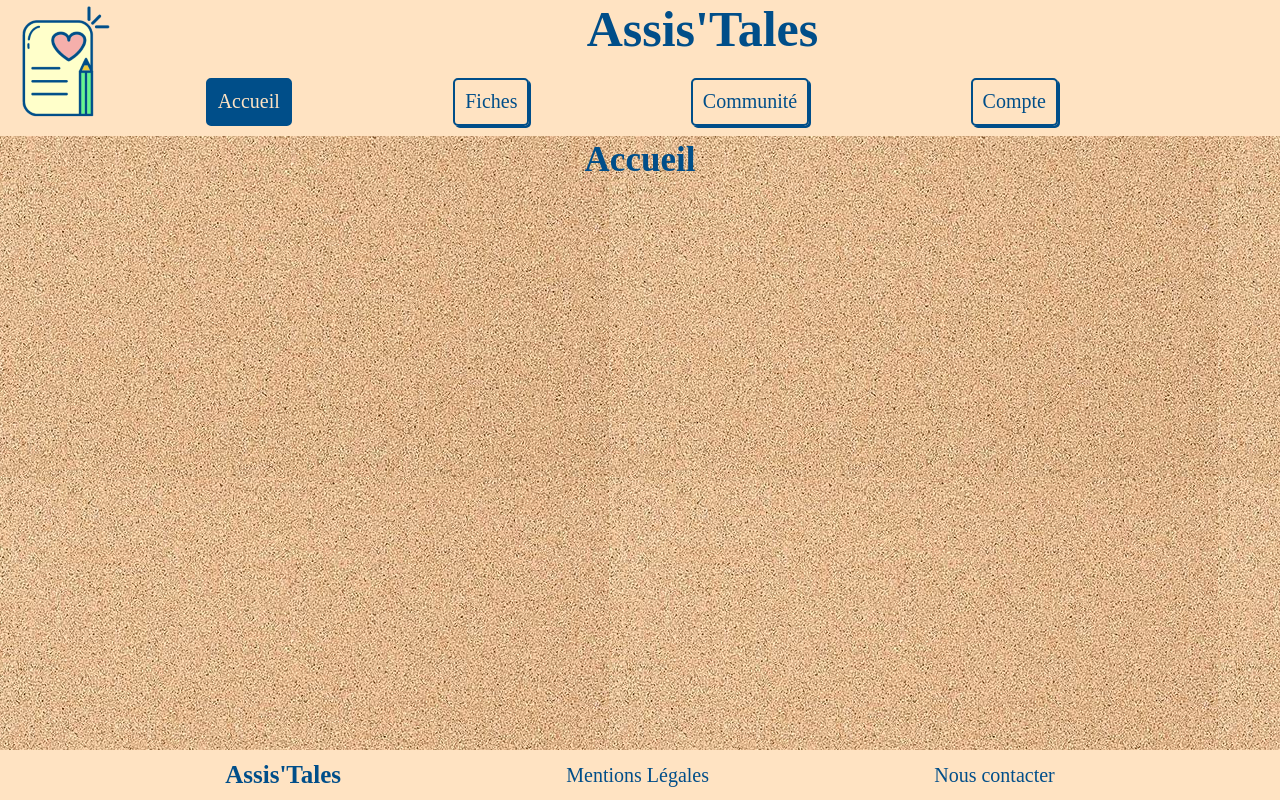
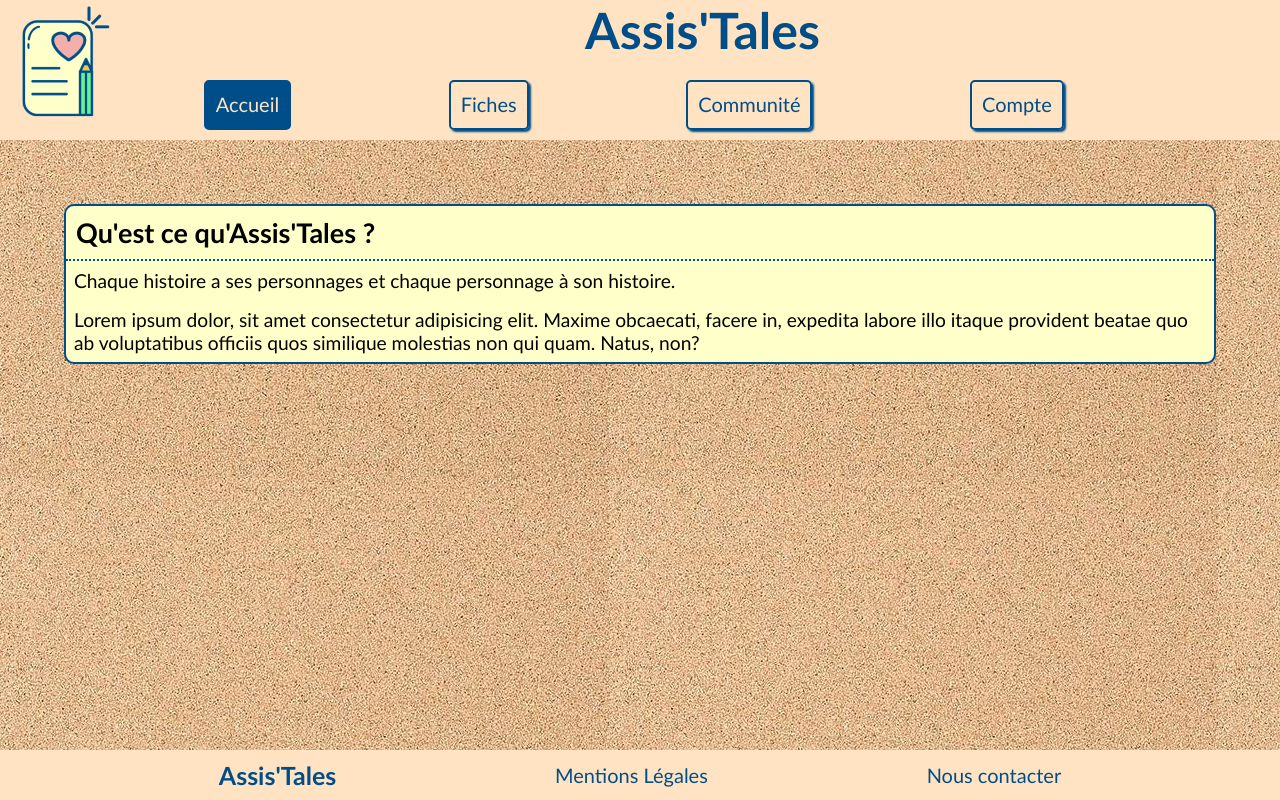
Before and after one commit to jessica-ang/fil-rouge, a plain HTML site: page rea1/index.html in a window 1280 px wide. Drawn offline with Linux system fonts and the light colour scheme.

Commit message:
modif de index.htm et styles.css (ajout de section et article)

```diff
--- a/rea1/index.html
+++ b/rea1/index.html
@@ -25,8 +25,12 @@
         </nav>
     </header>
     <section>
-        <h3>Accueil</h3>
-
+        <!--<h3>Accueil</h3>-->
+        <article>
+            <h4>Qu'est ce qu'Assis'Tales ?</h4>
+            <p>Chaque histoire a ses personnages et chaque personnage à son histoire.</p>
+            <p>Lorem ipsum dolor, sit amet consectetur adipisicing elit. Maxime obcaecati, facere in, expedita labore illo itaque provident beatae quo ab voluptatibus officiis quos similique molestias non qui quam. Natus, non?</p>
+        </article>
     </section>
     <footer>
         <p>Assis'Tales</p>
--- a/rea1/styles.css
+++ b/rea1/styles.css
@@ -1,6 +1,7 @@
 * {
     margin: 0;
     padding: 0;
+    font-family: 'Trebuchet MS', 'Lucida Sans Unicode', 'Lucida Grande', 'Lucida Sans', Arial, sans-serif;
 }
 
 body {
@@ -64,7 +65,7 @@ nav a {
     text-decoration: none;
     font-size: 20px;
     border: solid 2px #004e89;
-    box-shadow: 2px 2px;
+    box-shadow: 2px 2px 2px;
     border-radius: 5px;
   }
 
@@ -120,7 +121,7 @@ nav .icon {
       float: none;
       display: block;
       margin: 0;
-      padding: 7px;
+      padding: 2vw;
       text-align: right;
       font-size: 3.7vw;
       border: none;
@@ -174,7 +175,26 @@ h3{
   text-align: center;
   color: #004e89;
   font-weight: bold;
-  background-color: ffffca;
+  background-color: #ffffca;
+  border: #004e89 solid 2px;
+  border-radius: 10px;
+  margin-right: 40vw;
+  margin-left: 40vw;
+}
+article {
+  margin: 5vw;
+  background-color: #ffffca;
+  border: solid 2px #004e89;
+  border-radius: 10px;
+}
+article h4 {
+  font-size: 27px;
+  padding: 10px;
+  border-bottom: dotted 2px #004e89;
+}
+article p {
+  font-size: 1.2em;
+  padding: 8px;
 }
 
 /*section responsive*/
@@ -182,4 +202,8 @@ h3{
     section {
       margin-top: 17vw;
     }
+    h3 {
+      margin-left: 30vw;
+      margin-right: 30vw;
+    }
   }
```
Also changed, not shown: rea1/rea1.txt (deleted).
